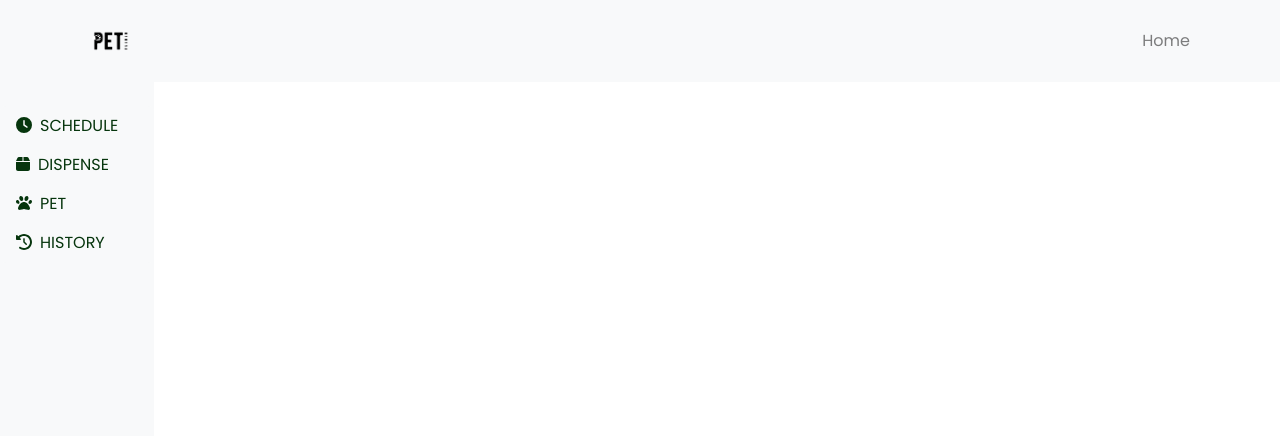
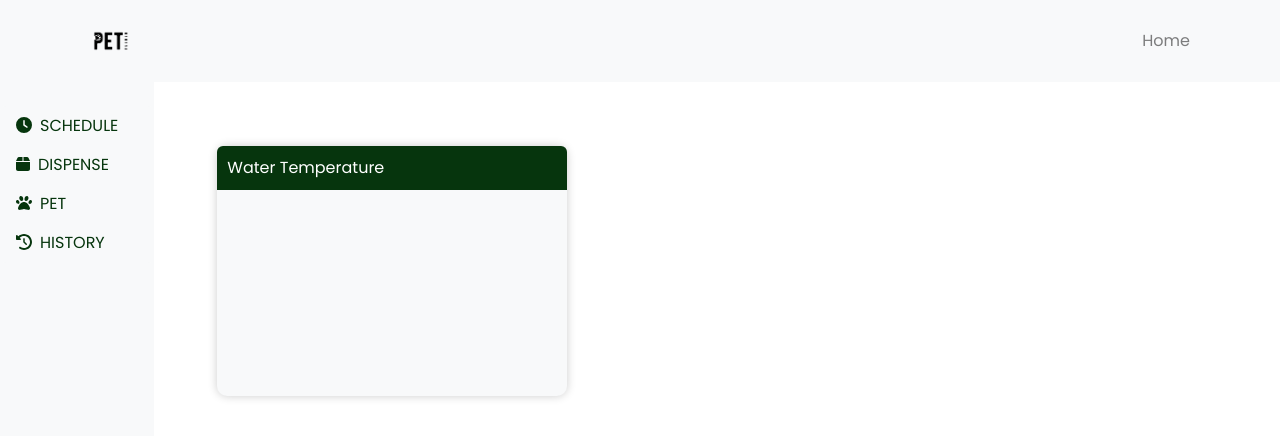
Before and after one commit to Pet-Feeder-SEP4/PetFeeder, a React (Create React App) app in the folder Fronted/pet-feeder/: page /dashboard/1 in a window 1280 px wide. Shown: the top 436 px of the page. Built offline with nearby package versions, Linux system fonts and the light colour scheme; no server answers.

Commit message:
PFF-43 #time 30h Sockets, waterT comp

```diff
--- /dev/null
+++ b/Fronted/pet-feeder/src/components/WaterTemp/WaterTemp.css
@@ -0,0 +1,26 @@
+.custom-card {
+    height: 250px;
+    width: 350px;
+    background-color: #F8F9FA;
+    box-shadow: 0 0 10px rgba(0, 0, 0, 0.2);
+    border-radius: 10px;
+    font-family: 'Poppins', sans-serif;
+  }
+
+  .custom-card-header {
+    padding: 10px;
+    background-color: #06350D;
+    color: #ffffff;
+    border-top-left-radius: 10px;
+    border-top-right-radius: 10px;
+  }
+
+  .custom-card-body {
+    padding: 20px;
+  }
+
+  .custom-card-title {
+    font-size: 24px;
+    padding-top: 50px;
+    font-size: 40px;
+  }
--- /dev/null
+++ b/Fronted/pet-feeder/src/components/WaterTemp/WaterTemp.js
@@ -0,0 +1,23 @@
+import React from 'react';
+import './WaterTemp.css';
+
+const WaterTemp = ({ petFeederData }) => {
+  return (
+    <div className="custom-card mt-3">
+      <div className="custom-card-header rounded-top">
+        Water Temperature
+      </div>
+      <div className="custom-card-body">
+        {petFeederData && (
+          <div>
+            <h2 className="custom-card-title text-black text-center">
+              {petFeederData.waterTemperture}&deg;C
+            </h2>
+          </div>
+        )}
+      </div>
+    </div>
+  );
+};
+
+export default WaterTemp;
--- a/Fronted/pet-feeder/src/pages/Dashboard/Dashboard.js
+++ b/Fronted/pet-feeder/src/pages/Dashboard/Dashboard.js
@@ -1,21 +1,20 @@
-
 import React, { useEffect, useState } from 'react';
 import { useParams } from 'react-router-dom';
 import SideBar from '../../components/SideBar/SideBar';
 import NavBar from '../../components/Navbar/Navbar';
 import DispensePop from '../../components/SideBar/DispensePop';
 import axios from "../../api/axios";
-
+import WaterTemp from '../../components/WaterTemp/WaterTemp';
 
 const Dashboard = () => {
   const { petFeederId } = useParams();
   const [isPopupVisible, setPopupVisible] = useState(false);
   const token = localStorage.getItem('token');
-  //for sockets
+
   const [petFeederData, setPetFeederData] = useState(null);
   useEffect(() => {
     const socket = new WebSocket('wss://petfeederapi.azurewebsites.net/petfeeder/info/' + petFeederId);
-    //krissy my pissy
+
     socket.addEventListener('open', (event) => {
       console.log('WebSocket connection opened:', event);
     });
@@ -24,7 +23,7 @@ const Dashboard = () => {
       const data = JSON.parse(event.data);
       setPetFeederData(data);
     });
-    //krissy pissy make suree you call this if server crashes or something goes wrong
+
     socket.addEventListener('close', (event) => {
       console.log('WebSocket connection closed:', event);
     });
@@ -71,7 +70,6 @@ const Dashboard = () => {
 
   return (
     <>
-
       <NavBar />
       {isPopupVisible && (
         <DispensePop onClose={handleClosePopup} onDispense={handleDispense} />
@@ -82,16 +80,20 @@ const Dashboard = () => {
             <SideBar onDispenseClick={handleDispenseClick} />
           </div>
           <div className='col-10'>
-              {petFeederData && (
-                <div>
-                  <h2>PetFeederDetailss</h2>
-                  <p>PetFeederId: {petFeederData.petFeederId}</p>
-                  <p>PetFeederLabel: {petFeederData.petFeederLabel}</p>
-                  <p>FooodLevel: {petFeederData.foodLevel}</p>
-                  <p>FoodHumidity: {petFeederData.foodHumidity}</p>
-                  <p>WaterTempserature: {petFeederData.waterTemperture}</p>
+            <div class="container-upper mt-5">
+              <div class="row upper">
+                <div class="col-4 waterTemp ">
+                  <WaterTemp petFeederData={petFeederData} />
                 </div>
-              )}
+                <div class="col-4">
+
+                </div>
+                <div class="col-4">
+
+
+                </div>
+              </div>
+            </div>
           </div>
         </div>
       </div>
```
Lines whose indentation alone changed are shown as unchanged.
